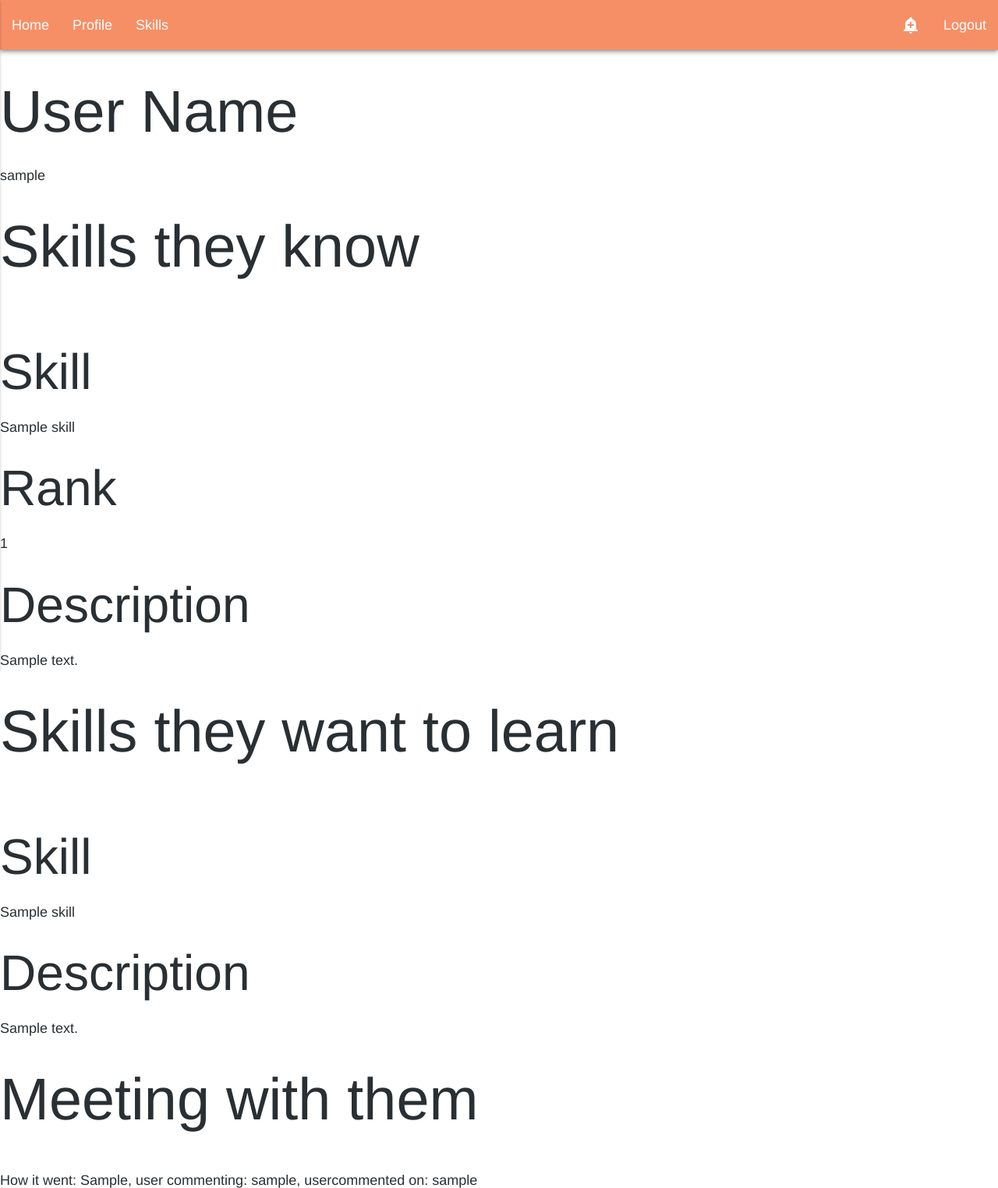
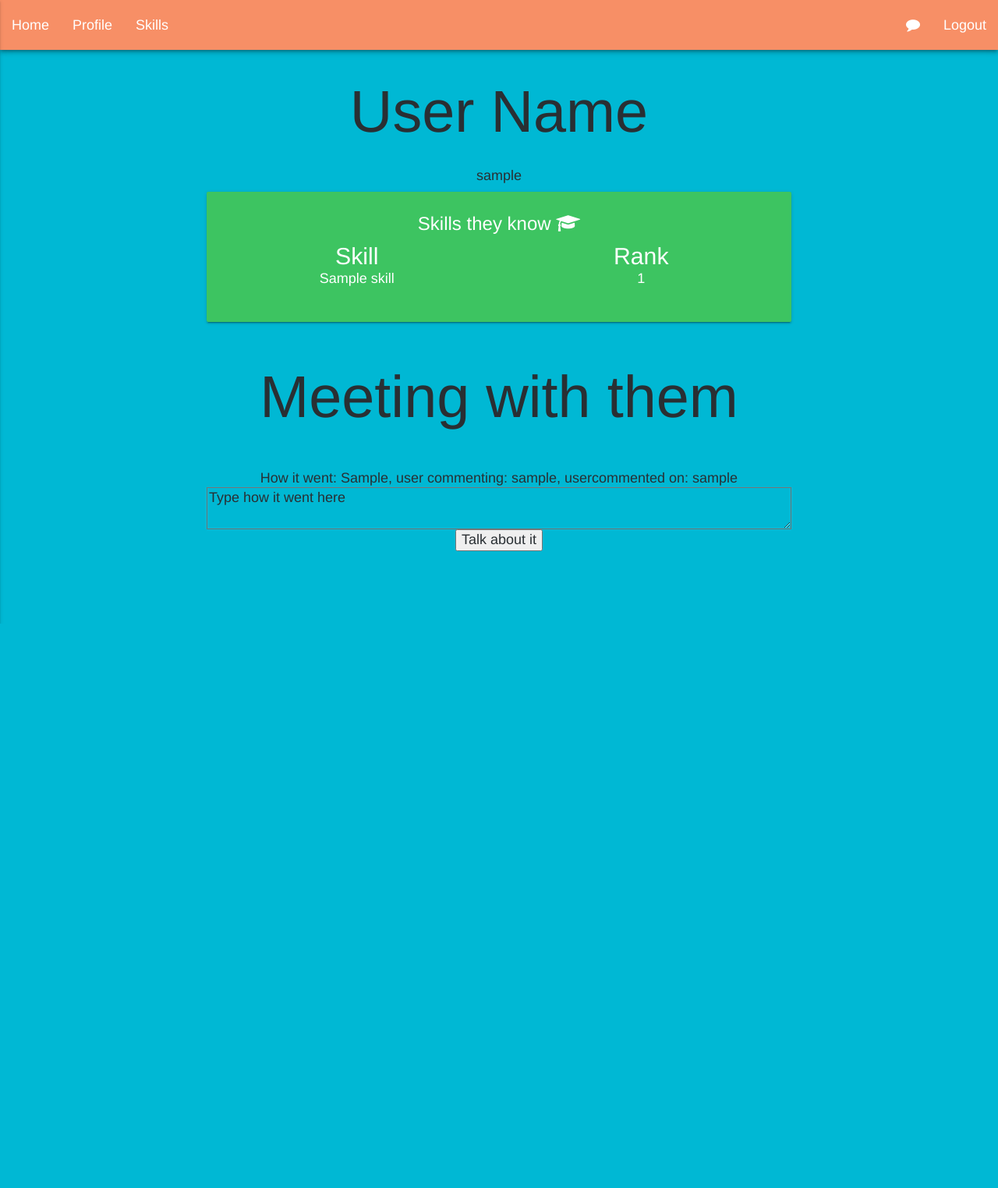
Before and after one commit to bekkblando/skillswap, a Django app: page /userpage/1 in a window 1280 px wide. Shown: the top 1524 px of the page at 78% size. After the commit the page ends 800 px from the top, so only its background shows below. Run offline with Django 3.2, Linux system fonts and the light colour scheme; a user stored in the database is signed in; tables that the repository leaves empty hold one stand-in row (values such as "Sample post"); parts of the project's set-up code (start-up, migrations or seed data) failed here and were passed over; some libraries are stand-ins or nearby versions.

Commit message:
Working on the UI User page

```diff
--- a/skillswap/templates/base.html
+++ b/skillswap/templates/base.html
@@ -30,7 +30,7 @@
               <li><a href="{% url 'addskill' %}">Skills</a></li>
               </ul>
         <ul class="right hide-on-med-and-down">
-            <li><a href="{% url 'chatlist' %}"><i class="material-icons">add_alert</i></a></li>
+            <li><a href="{% url 'chatlist' %}"><i class="fa fa-comment"></i></a></li>
             <li><a href="{% url 'logout' %}">Logout</a></li>
         </ul>
           <ul class="side-nav" id="mobile-demo">
--- a/skillswap/templates/userpage.html
+++ b/skillswap/templates/userpage.html
@@ -1,17 +1,29 @@
 {% extends 'base.html' %}
 {% block body %}
-<body>
+<body style="background:#00B8D4">
+<div class="container">
 <h1>User Name</h1>
 {{ object.user }}
-<h1>Skills they know</h1>
+
+<div class="row">
+    <div class="col s12 m12">
+      <div class="card" style="background:#3DC461;">
+        <div class="card-content white-text">
+          <span class="card-title">Skills they know <i class="fa fa-graduation-cap"></i></span>
+
 {% for item in know  %}
-    <br/><h2>Skill</h2>
-{{ item.0 }}
-<br/><h2>Rank</h2>
-{{ item.1.rank }}
-    <br/><h2>Description</h2>
-{{ item.1.description }}
+<div class="row">
+    <div class="col s6 m6"><p class="flow-text">Skill</p>{{ item.0 }}</div>
+
+<div class="col s6 m6"><p class="flow-text">Rank</p>
+{{ item.1.rank }}</div></div>
 {% endfor %}
+
+        </div>
+      </div>
+    </div>
+  </div>
+{% comment %}
 <h1>Skills they want to learn</h1>
 {% for item in learn  %}
     <br/><h2>Skill</h2>
@@ -19,6 +31,8 @@
     <br/><h2>Description</h2>
 {{ item.1.description }}
 {% endfor %}
+{% endcomment %}
+
 <h1>Meeting with them</h1>
 {% for item in review %}
 <br/>
@@ -31,6 +45,8 @@
     <input type="hidden" name="user" value="{{ object.user.id }}"/>
     <button type="submit">Talk about it</button>
 </form></div>
+</div>
+
 </body>
 {% endblock %}
 </html>
```
Also changed, not shown: skillswap/templates/profile.html (+10 -0 lines).
